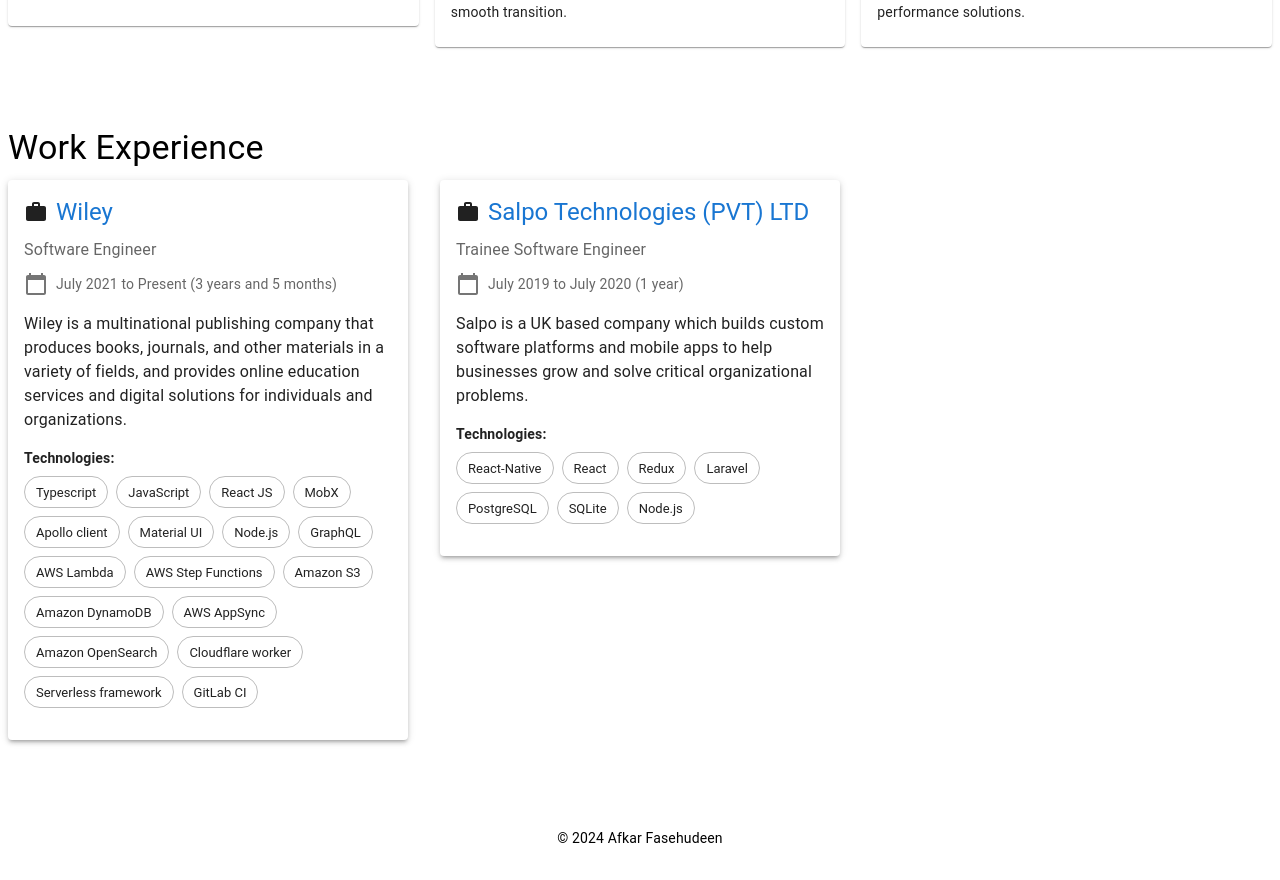
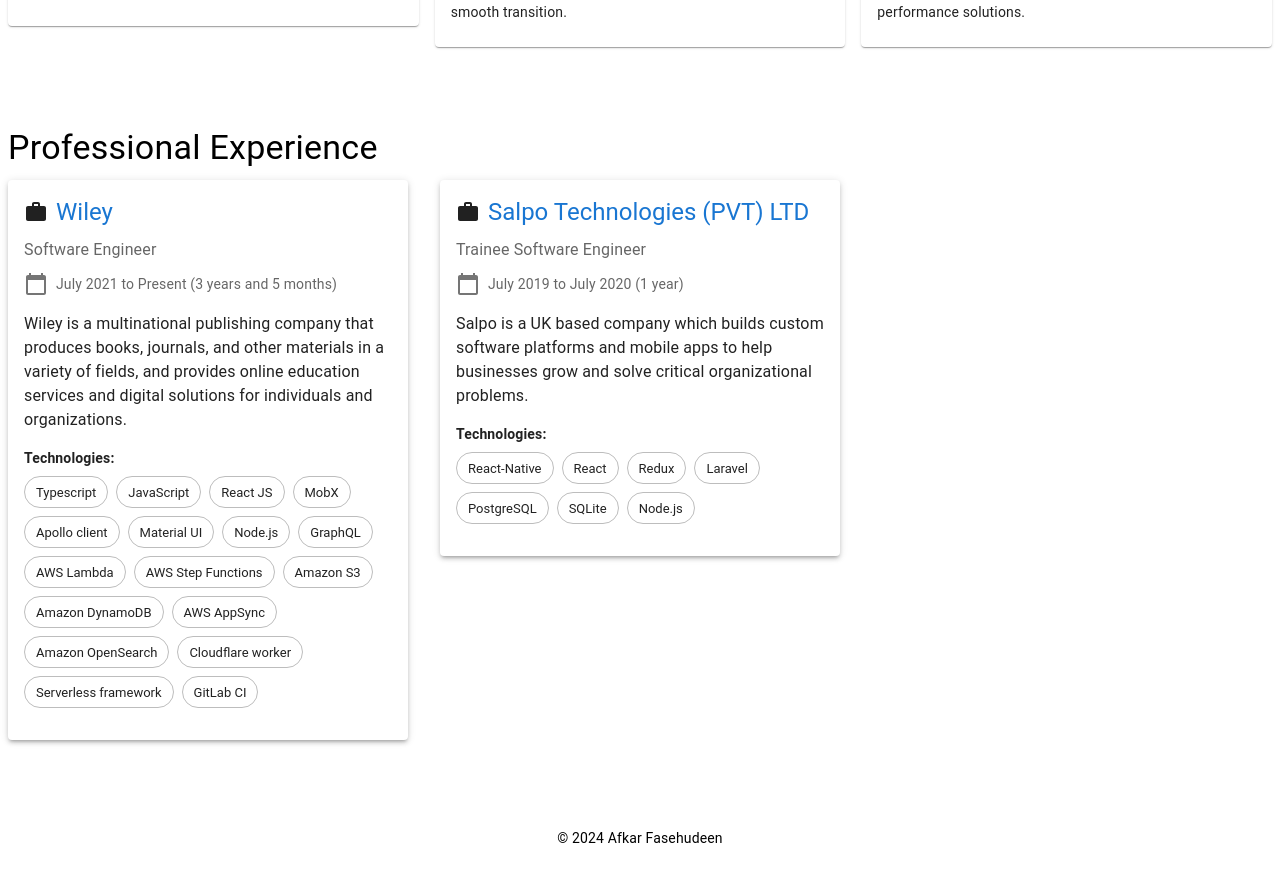
Before and after one commit to mfmafkar/mfmafkar.github.io, a React (Vite) app: page / in a window 1280 px wide. Shown: the part 1580-2460 px from the top of the page. Built offline with nearby package versions, Linux system fonts and the light colour scheme.

Commit message:
refactor: change from work to professional experience

```diff
--- a/src/components/Home.tsx
+++ b/src/components/Home.tsx
@@ -8,7 +8,7 @@ import Projects from './Projects';
 import Skill from '../types/SkillType';
 import Project from '../types/ProjectType';
 import Blogs from './Blogs';
-import WorkExperience from './WorkExperience';
+import ProfessionalExperience from './ProfessionalExperience';
 
 const Home = () => {
   const [showUnderDevelopment, setShowUnderDevelopment] = useState(true);
@@ -174,7 +174,7 @@ const Home = () => {
         <Skills skills={skills} />
         <Projects projects={projects} />
         <Blogs blogs={blogs} />
-        <WorkExperience experiences={experiences} />
+        <ProfessionalExperience experiences={experiences} />
       </Stack>
 
       {/* Footer */}
--- a/src/components/WorkExperience.tsx
+++ b/src/components/ProfessionalExperience.tsx
@@ -10,17 +10,19 @@ import {
 } from '@mui/material';
 import WorkIcon from '@mui/icons-material/Work';
 import CalendarTodayIcon from '@mui/icons-material/CalendarToday';
-import WorkExperienceType from '../types/WorkExperienceType';
+import ProfessionalExperienceType from '../types/ProfessionalExperienceType';
 
-interface WorkExperienceProps {
-  experiences: WorkExperienceType[];
+interface ProfessionalExperienceProps {
+  experiences: ProfessionalExperienceType[];
 }
 
-const WorkExperience: React.FC<WorkExperienceProps> = ({ experiences }) => {
+const ProfessionalExperience: React.FC<ProfessionalExperienceProps> = ({
+  experiences,
+}) => {
   return (
     <Box>
       <Typography variant="h4" gutterBottom>
-        Work Experience
+        Professional Experience
       </Typography>
       <Grid container spacing={4}>
         {experiences.map((experience, index) => (
@@ -83,4 +85,4 @@ const WorkExperience: React.FC<WorkExperienceProps> = ({ experiences }) => {
   );
 };
 
-export default WorkExperience;
+export default ProfessionalExperience;
--- a/src/types/WorkExperienceType.ts
+++ b/src/types/ProfessionalExperienceType.ts
@@ -1,4 +1,4 @@
-type WorkExperienceType = {
+type ProfessionalExperienceType = {
   company: string;
   role: string;
   tenure: string;
@@ -7,4 +7,4 @@ type WorkExperienceType = {
   link: string;
 };
 
-export default WorkExperienceType;
+export default ProfessionalExperienceType;
```
